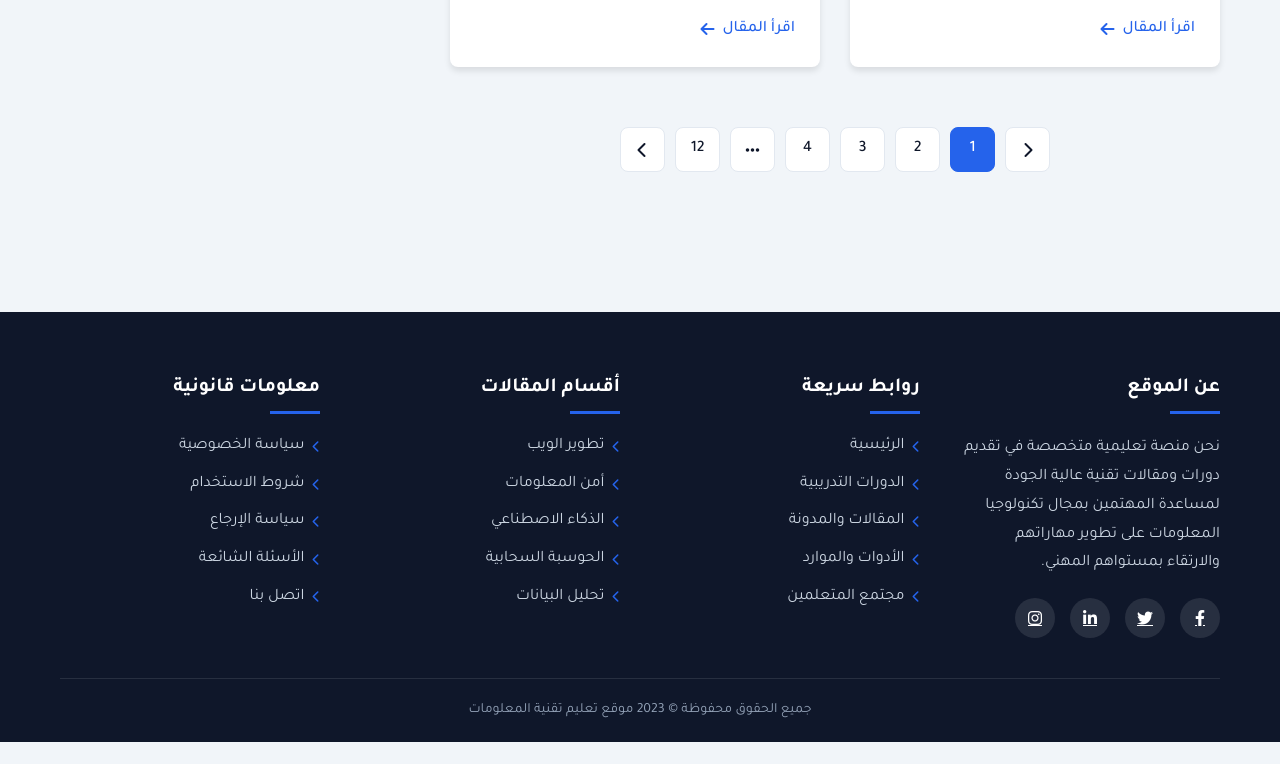
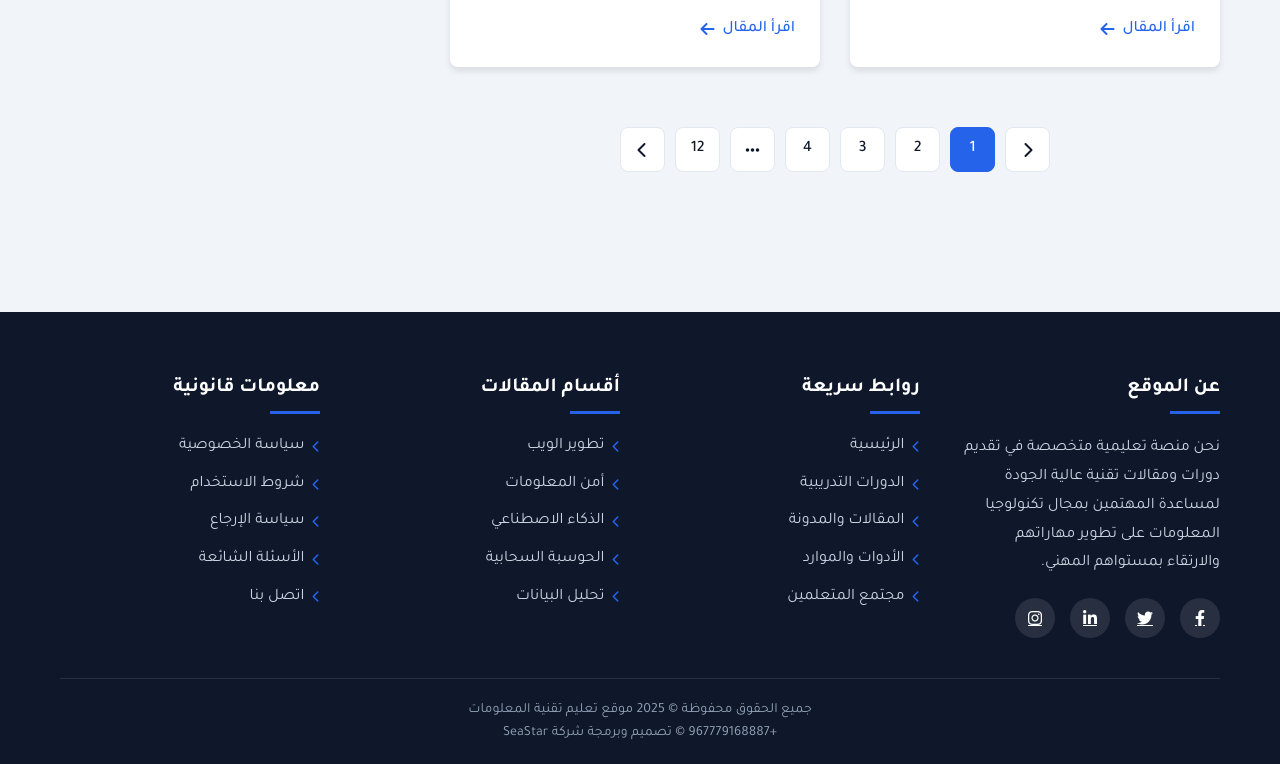
Before and after one commit to misoonm/IT, a plain HTML site: page note.html in a window 1280 px wide. Shown: the part 2825-3589 px from the top of the page. Before the commit the page ends 3567 px from the top, so only its background shows below. Drawn offline with Linux system fonts and the light colour scheme.

Commit message:
Update note.html

```diff
--- a/note.html
+++ b/note.html
@@ -1171,7 +1171,8 @@
             </div>
 
             <div class="copyright">
-                <p>جميع الحقوق محفوظة &copy; 2023 موقع تعليم تقنية المعلومات</p>
+                <p>جميع الحقوق محفوظة &copy; 2025 موقع تعليم تقنية المعلومات</p>
+                <p>+967779168887 &copy;   تصميم وبرمجة شركة SeaStar </p>
             </div>
         </div>
     </footer>
```
